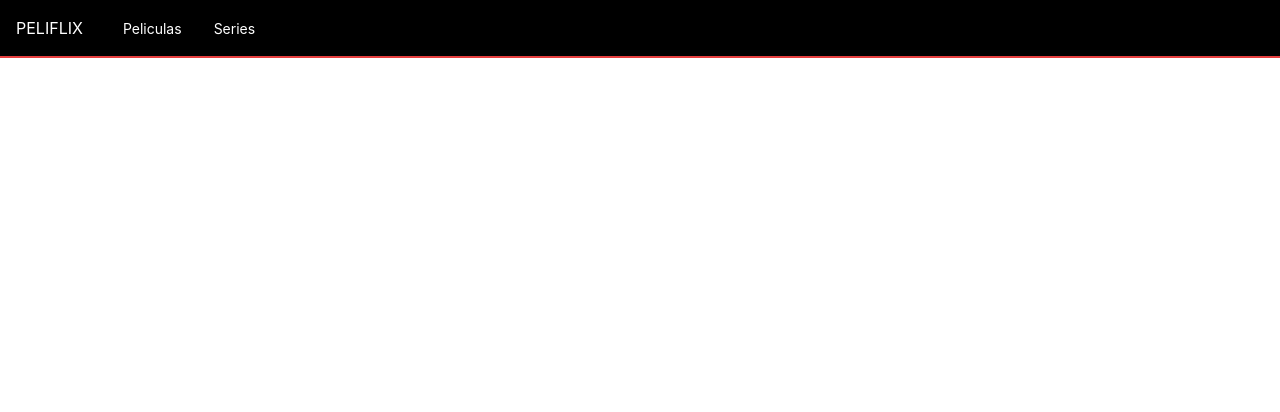
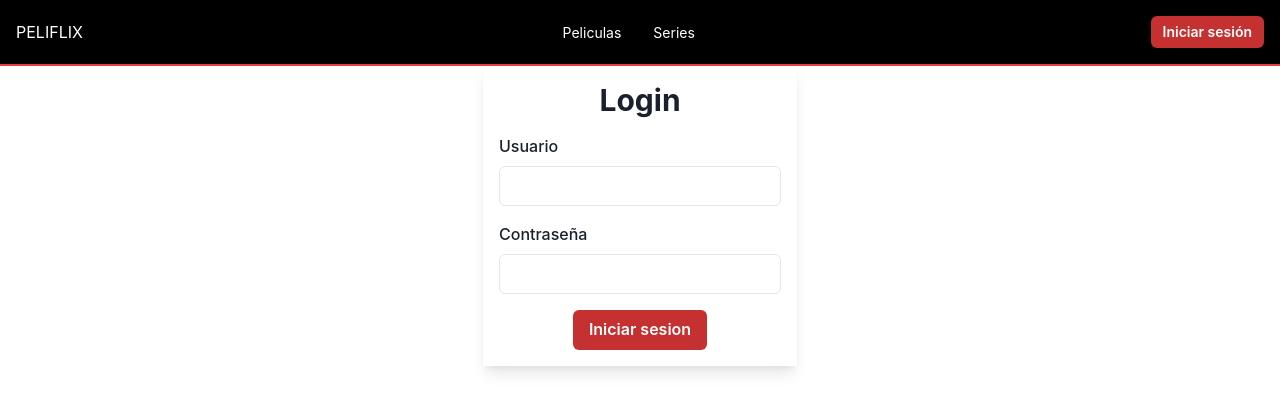
Before and after one commit to MauroErben/Peliculas, a React (Create React App) app: page /auth/login in a window 1280 px wide. Shown: the top 412 px of the page. Built offline with nearby package versions, Linux system fonts and the light colour scheme; no server answers.

Commit message:
created authentication

```diff
--- a/package.json
+++ b/package.json
@@ -11,6 +11,7 @@
     "@testing-library/react": "^12.1.4",
     "@testing-library/user-event": "^13.5.0",
     "axios": "^0.26.1",
+    "formik": "^2.2.9",
     "framer-motion": "^6",
     "react": "^18.0.0",
     "react-alice-carousel": "^2.5.1",
--- a/src/App.js
+++ b/src/App.js
@@ -3,6 +3,7 @@ import Home from './Components/Home';
 import Details from './Components/Movies/Details';
 import Layout from './Components/Layout';
 import Series from './Components/Series';
+import LoginForm from './Components/Auth/LoginForm';
 
 function App() {
   return (
@@ -12,6 +13,7 @@ function App() {
           <Route path='/' element={<Home />} />
           <Route path='/series' element={<Series />} />
           <Route path='/details/:id' element={<Details />} />
+          <Route path='/auth/login' element={<LoginForm />} />
         </Routes>
       </Layout>
     </BrowserRouter>
--- /dev/null
+++ b/src/Components/Auth/LoginForm.js
@@ -0,0 +1,88 @@
+import { Button, Flex, FormControl, FormErrorMessage, FormLabel, Heading, Input, VStack } from "@chakra-ui/react";
+import { Formik } from "formik";
+import { getAutheticationToken, createSessionToken, authenticateUser } from "../Services/auth";
+import { useNavigate } from "react-router-dom";
+import { useEffect } from "react";
+
+const LoginForm = () => {
+
+    const navigate = useNavigate();
+
+    useEffect(() => {
+        const sessionId = sessionStorage.getItem('session_id')
+        if(sessionId){
+            navigate('/');
+        }
+    }, [])
+
+    return (
+        <Formik
+            initialValues={{ username: '', password: '' }}
+            validate={(values) => {
+                const errors = {};
+                if (!values.username) {
+                    errors.username = 'Este campo es requerido.';
+                }
+                if (!values.password) {
+                    errors.password = 'Este campo es requerido.';
+                }
+                return errors;
+            }}
+            onSubmit={async (values) => {
+                try{
+                    const { request_token } = await getAutheticationToken();
+                    values.request_token = request_token;
+                    const session = await createSessionToken(values);
+                    const { session_id } = await authenticateUser({'request_token': session.request_token})
+                    sessionStorage.setItem('session_id', session_id);
+                    navigate('/');
+                }catch(error){
+                    console.log(error);
+                }
+            }}
+        >
+            {({ handleChange, handleBlur, handleSubmit, values, errors }) => (
+                <Flex justifyContent='center' alignItems='center'>
+                    <VStack
+                        spacing={4}
+                        padding='4'
+                        boxShadow='lg'
+                    >
+                        <Heading size='lg'>Login</Heading>
+                        <FormControl isInvalid={errors.username}>
+                            <FormLabel>Usuario</FormLabel>
+                            <Input
+                                name="username"
+                                value={values.username}
+                                type='text'
+                                onChange={handleChange}
+                                onBlur={handleBlur}
+                            />
+                            {errors.username && <FormErrorMessage>{errors.username}</FormErrorMessage>}
+                        </FormControl>
+                        <FormControl isInvalid={errors.password}>
+                            <FormLabel>Contraseña</FormLabel>
+                            <Input
+                                name='password'
+                                value={values.password}
+                                type='password'
+                                onChange={handleChange}
+                                onBlur={handleBlur}
+                            />
+                            {errors.password && <FormErrorMessage>{errors.password}</FormErrorMessage>}
+                        </FormControl>
+                        <Button
+                            bg='red.600'
+                            _hover={{ bg: 'red.700' }}
+                            color='white'
+                            onClick={handleSubmit}
+                        >
+                            Iniciar sesion
+                        </Button>
+                    </VStack>
+                </Flex>
+            )}
+        </Formik>
+    )
+}
+export default LoginForm;
--- a/src/Components/Header/navbar.js
+++ b/src/Components/Header/navbar.js
@@ -1,14 +1,55 @@
-import { Flex, Box, Link } from "@chakra-ui/react";
-import { Link as RouterLink } from "react-router-dom";
+import { Flex, Box, Link, Button, Text, Image, HStack } from "@chakra-ui/react";
+import { useEffect, useState } from "react";
+import { Link as RouterLink, useNavigate } from "react-router-dom";
+import { getAccountDetails } from "../Services/auth";
 
 const NavBar = () => {
+
+    const navigate = useNavigate();
+
+    const [accountInfo, setAccountInfo] = useState({});
+
+    const getAccountData = async () => {
+        try {
+            const sessionId = sessionStorage.getItem('session_id');
+            if (sessionId) {
+                const response = await getAccountDetails(sessionId);
+                setAccountInfo(response);
+            }
+        } catch (error) {
+            console.log(error);
+        }
+    }
+
+    useEffect(() => {
+        getAccountData();
+    }, []);
+
     return (
-        <Flex borderBottom='2px' borderColor='red.500' alignItems='center' bg='black' color='white' padding='4'>
+        <Flex borderBottom='2px' borderColor='red.500' justifyContent='space-between' alignItems='center' bg='black' color='white' padding='4'>
             <Box>PELIFLIX</Box>
             <Box marginLeft='6'>
                 <Link _hover={{ textDecoration: 'none', color: 'red.500' }} margin='4' fontSize='sm' to='/' as={RouterLink}>Peliculas</Link>
                 <Link _hover={{ textDecoration: 'none', color: 'red.500' }} margin='4' fontSize='sm' to='/series' as={RouterLink}>Series</Link>
             </Box>
+            {!sessionStorage.getItem('session_id') ?
+                <Button
+                    bg='red.600'
+                    _hover={{ bg: 'red.700' }}
+                    color='white'
+                    size='sm'
+                    onClick={() => navigate('/auth/login')}
+                >
+                    Iniciar sesión
+                </Button>
+                :
+                <HStack
+                    spacing={2}
+                >
+                    <Text>{accountInfo?.username}</Text>
+                    <Image borderRadius='full' boxSize='32px' src={`https://image.tmdb.org/t/p/original${accountInfo?.avatar?.tmdb?.avatar_path}`} />
+                </HStack>
+            }
         </Flex>
     )
 }
--- a/src/Components/Home/index.js
+++ b/src/Components/Home/index.js
@@ -8,8 +8,8 @@ const Home = () => {
 
     const navigate = useNavigate();
 
-    const showDetails = ( item ) => {
-        navigate(`/details/${item.id}`, {state: item})
+    const showDetails = (item) => {
+        navigate(`/details/${item.id}`, { state: item })
     }
 
     return (
@@ -19,7 +19,7 @@ const Home = () => {
             align='stretch'
         >
             <Box>
-               <PopularMovies />
+                <PopularMovies />
             </Box>
 
             <Box p='6'>
--- a/src/Components/Movies/Details/index.js
+++ b/src/Components/Movies/Details/index.js
@@ -1,4 +1,4 @@
-import { Box, Flex, Heading, HStack, Image, Tag, TagLeftIcon, Text, VStack } from "@chakra-ui/react";
+import { Box, Flex, Heading, HStack, Image, Tag, TagLeftIcon, Text } from "@chakra-ui/react";
 import { useLocation } from "react-router-dom";
 import { useEffect } from "react";
 import { AiFillLike } from 'react-icons/ai';
@@ -92,7 +92,8 @@ const Details = () => {
                         mt='6'
                     >
                         <Heading fontSize='20px'>Trailer</Heading>
-                        {movieTrailer.length > 0 && <YoutubeEmbed embedId={movieTrailer[0].key} />}
+                        {movieTrailer.length > 0 ? <YoutubeEmbed embedId={movieTrailer[0].key} />
+                        : <Text fontSize='sm'>Esta pelicula no contiene trailer por ahora.</Text>}
                     </Box>
                 </Box>
             </Flex>
--- /dev/null
+++ b/src/Components/Services/auth.js
@@ -0,0 +1,28 @@
+import axios from "axios";
+
+const BASE_URL = process.env.REACT_APP_BASE_URL;
+const API_KEY = process.env.REACT_APP_APIKEY;
+
+export const getAutheticationToken = () => {
+    return axios.get(`${BASE_URL}/authentication/token/new?api_key=${API_KEY}`)
+    .then(res => res.data)
+    .catch(error => console.log(error));
+}
+
+export const createSessionToken = (values) => {
+    return axios.post(`${BASE_URL}/authentication/token/validate_with_login?api_key=${API_KEY}`, values)
+    .then(res => res.data)
+    .catch(error => console.log(error));
+}
+
+export const authenticateUser = (request_token) => {
+    return axios.post(`${BASE_URL}/authentication/session/new?api_key=${API_KEY}`, request_token)
+    .then(res => res.data)
+    .catch(error => console.log(error));
+}
+
+export const getAccountDetails = (session_id) => {
+    return axios.get(`${BASE_URL}/account?api_key=${API_KEY}&session_id=${session_id}`)
+    .then(res => res.data)
+    .catch(error => console.log(error));
+}
```
Also changed, not shown: src/Components/Services/movies.js (line endings or trailing spaces), 1 other file (tests, documents, lock files or other folders).
